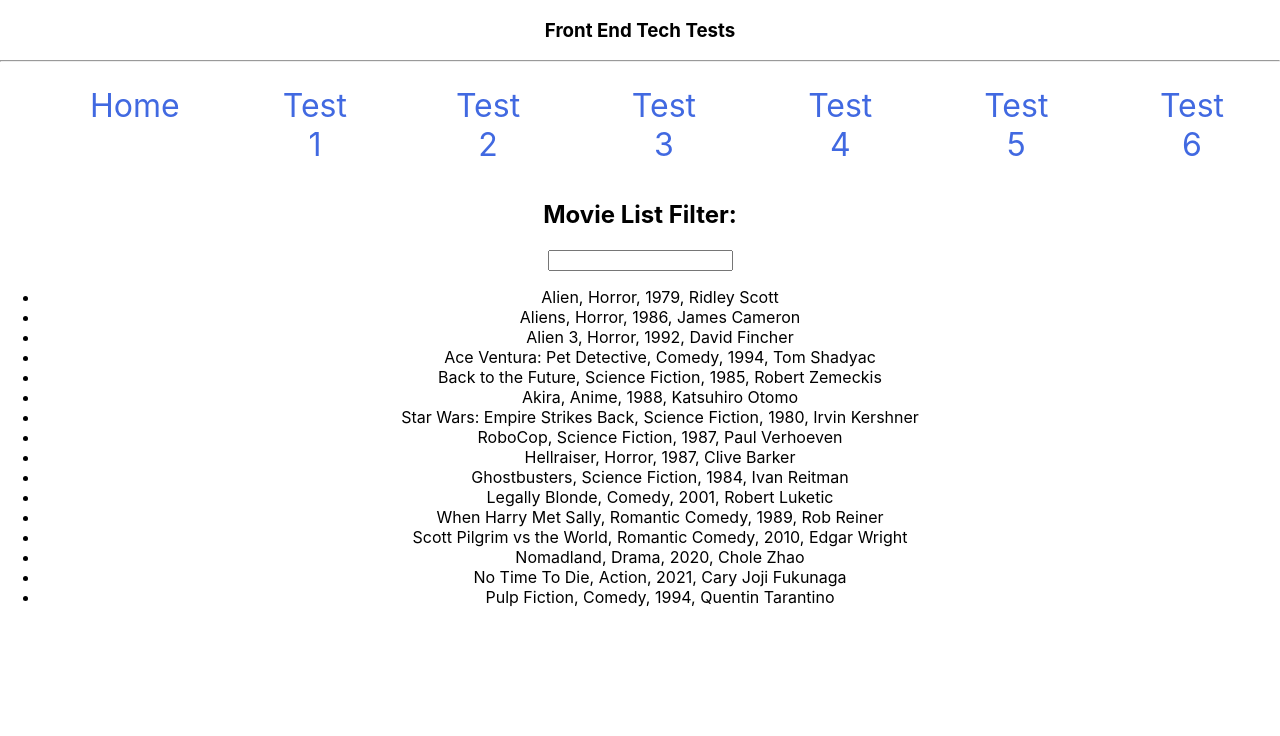
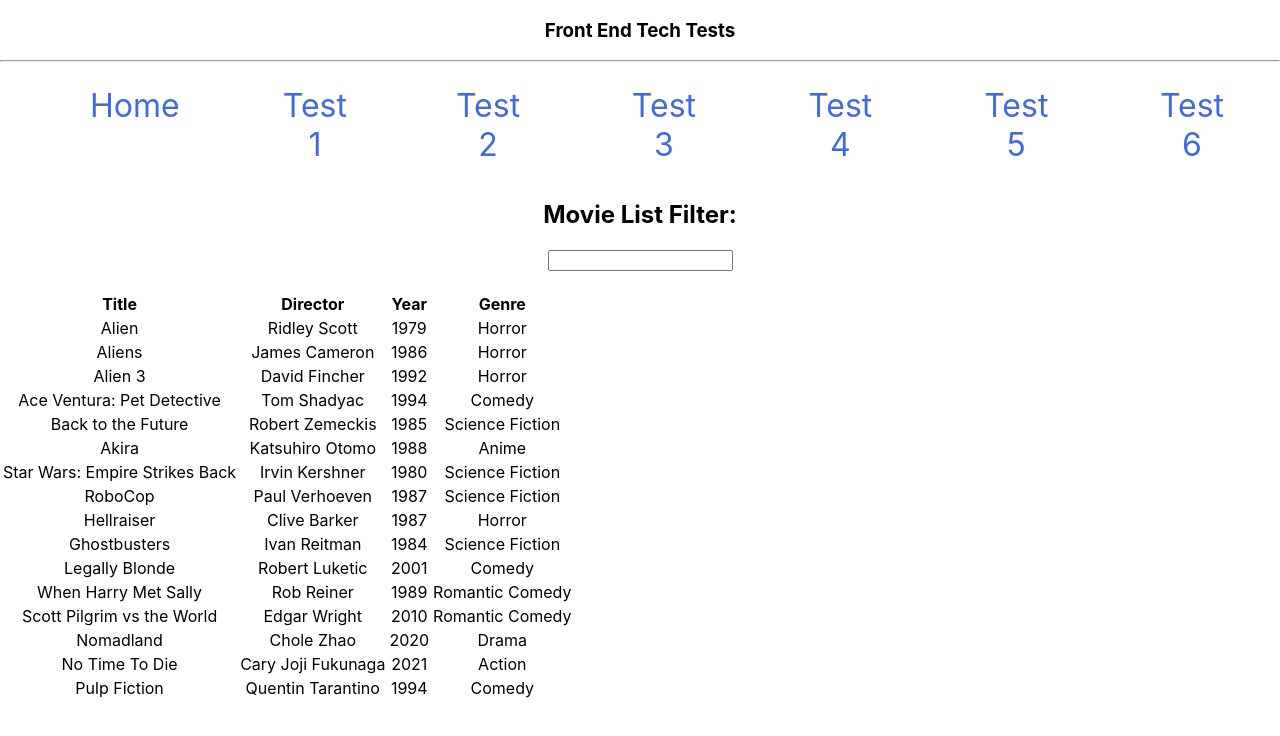
Before and after one commit to Edd-NC/front-end-tech-tests, a React (Create React App) app: page /test/1 in a window 1280 px wide. Shown: the top 736 px of the page. Built offline with nearby package versions, Linux system fonts and the light colour scheme.

Commit message:
Updating list into a table

```diff
--- a/src/components/test1/Test1.jsx
+++ b/src/components/test1/Test1.jsx
@@ -10,17 +10,17 @@ const Test1 = () => {
             <h2>Movie List Filter:</h2>
             <form for="movieQuery" />
             <input id="movieQuery" value={query} onChange={(event) => setQuery(event.target.value)} />
-            <ul>
+            <br /><br />
+                <table>
+                <tr><th>Title</th><th>Director</th><th>Year</th><th>Genre</th><th></th></tr>
                 {movieData.map(movie => {
                     if(movie.title.toLowerCase().includes(query.toLowerCase())) {
                         return (
-                            <li key={movie.title}>
-                            {`${movie.title}, ${movie.genre}, ${movie.year}, ${movie.director}`}
-                        </li>
+                            <tr><td>{movie.title}</td><td>{movie.director}</td><td>{movie.year}</td><td>{movie.genre}</td></tr>
                     )
                 }
-                })}
-            </ul>
+            })}
+            </table>
         </section>
     )
 }
```
